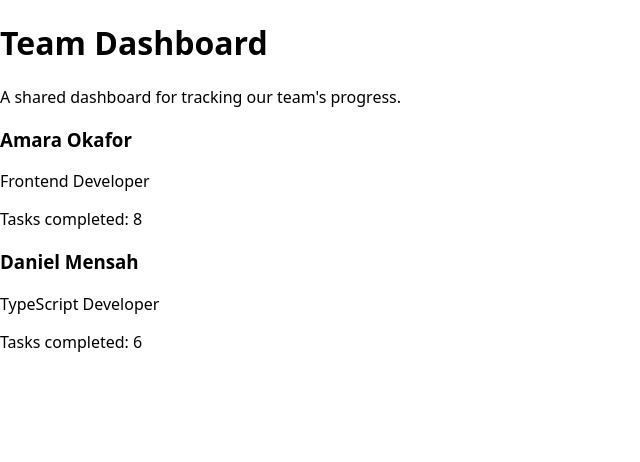
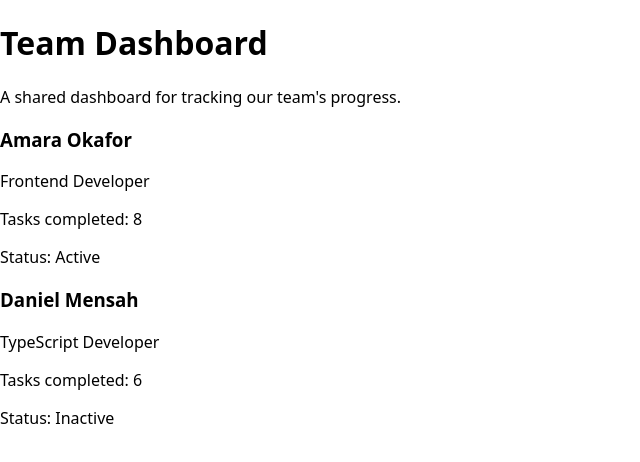
Before and after one commit to code2811/coding-party-react-exercises7, a React (Vite) app: page / in a window 1280 px wide. Shown: the top 462 px of the page, without its empty margins (0-640 px from the left). Built offline with nearby package versions, Linux system fonts and the light colour scheme.

Commit message:
Render active member status

```diff
--- a/src/MemberCard.tsx
+++ b/src/MemberCard.tsx
@@ -13,6 +13,7 @@ function MemberCard({ name, role, tasksCompleted, isActive }: MemberCardProps) {
       <h3>{name}</h3>
       <p>{role}</p>
       <p>Tasks completed: {tasksCompleted}</p>
+      <p>Status: {isActive ? 'Active' : 'Inactive'}</p>
     </div>
   )
 }
```
